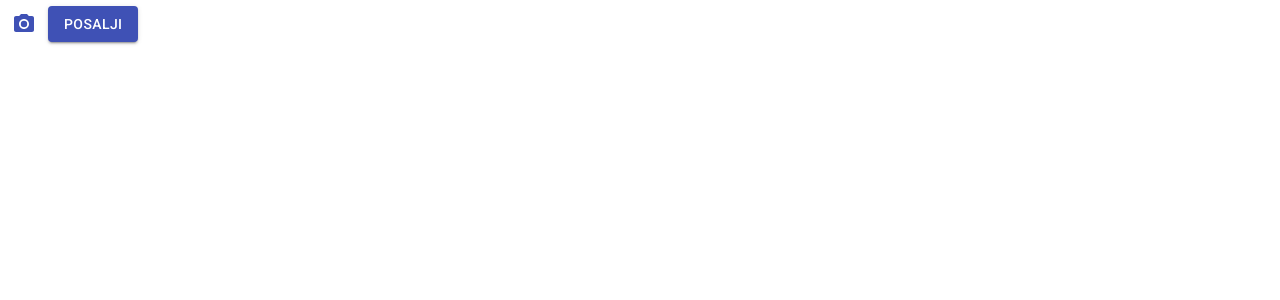
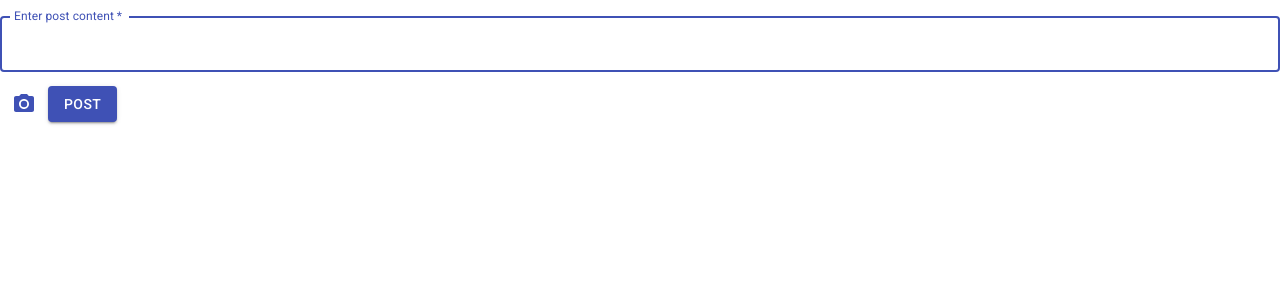
Before and after one commit to milosn99/diplomski-front, a React (Create React App) app: page /posts/new in a window 1280 px wide. Shown: the top 300 px of the page. Built offline with nearby package versions, Linux system fonts and the light colour scheme.

Commit message:
Added textfield to new post component

```diff
--- a/src/components/Dashboard.js
+++ b/src/components/Dashboard.js
@@ -4,7 +4,6 @@ import Zoom from "@material-ui/core/Zoom";
 import axios from "axios";
 import React, { useEffect, useState } from "react";
 import { useHistory } from "react-router-dom";
-import Post from "./Post";
 import getUser from "../helper/getUser";
 import UserCard from "./UserCard";
 import Feed from "./Feed";
@@ -53,18 +52,20 @@ function Dashboard() {
 
   return (
     <div className={classes.wrap}>
+      {user.userType === "student" && (
         <Zoom in timeout={500} unmountOnExit>
           <Fab
-          color='primary'
-          aria-label='add'
+            color="primary"
+            aria-label="add"
             onClick={handleFabClick}
             className={classes.fab}
           >
             <AddIcon />
           </Fab>
         </Zoom>
+      )}
 
-      <Grid container component='main' classname={classes.content}>
+      <Grid container component="main" classname={classes.content}>
         <CssBaseline />
         <Grid item xs={4}>
           <UserCard user={user} />
--- a/src/components/NewPost.js
+++ b/src/components/NewPost.js
@@ -1,4 +1,4 @@
-import { Button, IconButton, makeStyles } from "@material-ui/core";
+import { Button, IconButton, makeStyles, TextField } from "@material-ui/core";
 import React, { useState } from "react";
 import PhotoCamera from "@material-ui/icons/PhotoCamera";
 import axios from "axios";
@@ -14,6 +14,7 @@ export default function NewPost() {
   const classes = useStyles();
   const [selectedFile, setSelectedFile] = useState(null);
   const history = useHistory();
+  const [content, setContent] = useState("");
 
   const handleUploadClick = async (e) => {
     e.preventDefault();
@@ -27,7 +28,7 @@ export default function NewPost() {
 
     let result = await axios.post(
       "/api/posts/add",
-      { content: "Tekst objave" },
+      { content: content },
       config
     );
 
@@ -37,8 +38,6 @@ export default function NewPost() {
         "x-auth-token": localStorage.getItem("token"),
       },
     };
-
-    // console.log(result);
 
     result = await axios.put(
       `/api/posts/photo/${result.data._id}`,
@@ -53,27 +52,41 @@ export default function NewPost() {
 
   return (
     <div>
+      <TextField
+        variant="outlined"
+        margin="normal"
+        required
+        fullWidth
+        id="content"
+        multiline
+        maxRows={4}
+        label="Enter post content"
+        name="content"
+        autoComplete="content"
+        autoFocus
+        onChange={(e) => setContent(e.target.value)}
+      />
       <input
-        accept='image/*'
+        accept="image/*"
         className={classes.input}
-        id='thumbnail'
-        name='thumbnail'
-        type='file'
+        id="thumbnail"
+        name="thumbnail"
+        type="file"
         onChange={(e) => {
           setSelectedFile(e.target.files[0]);
         }}
       />
-      <label htmlFor='thumbnail'>
+      <label htmlFor="thumbnail">
         <IconButton
-          color='primary'
-          aria-label='upload picture'
-          component='span'
+          color="primary"
+          aria-label="upload picture"
+          component="span"
         >
           <PhotoCamera />
         </IconButton>
       </label>
-      <Button variant='contained' color='primary' onClick={handleUploadClick}>
-        Posalji
+      <Button variant="contained" color="primary" onClick={handleUploadClick}>
+        Post
       </Button>
     </div>
   );
```
Lines whose indentation alone changed are shown as unchanged.
